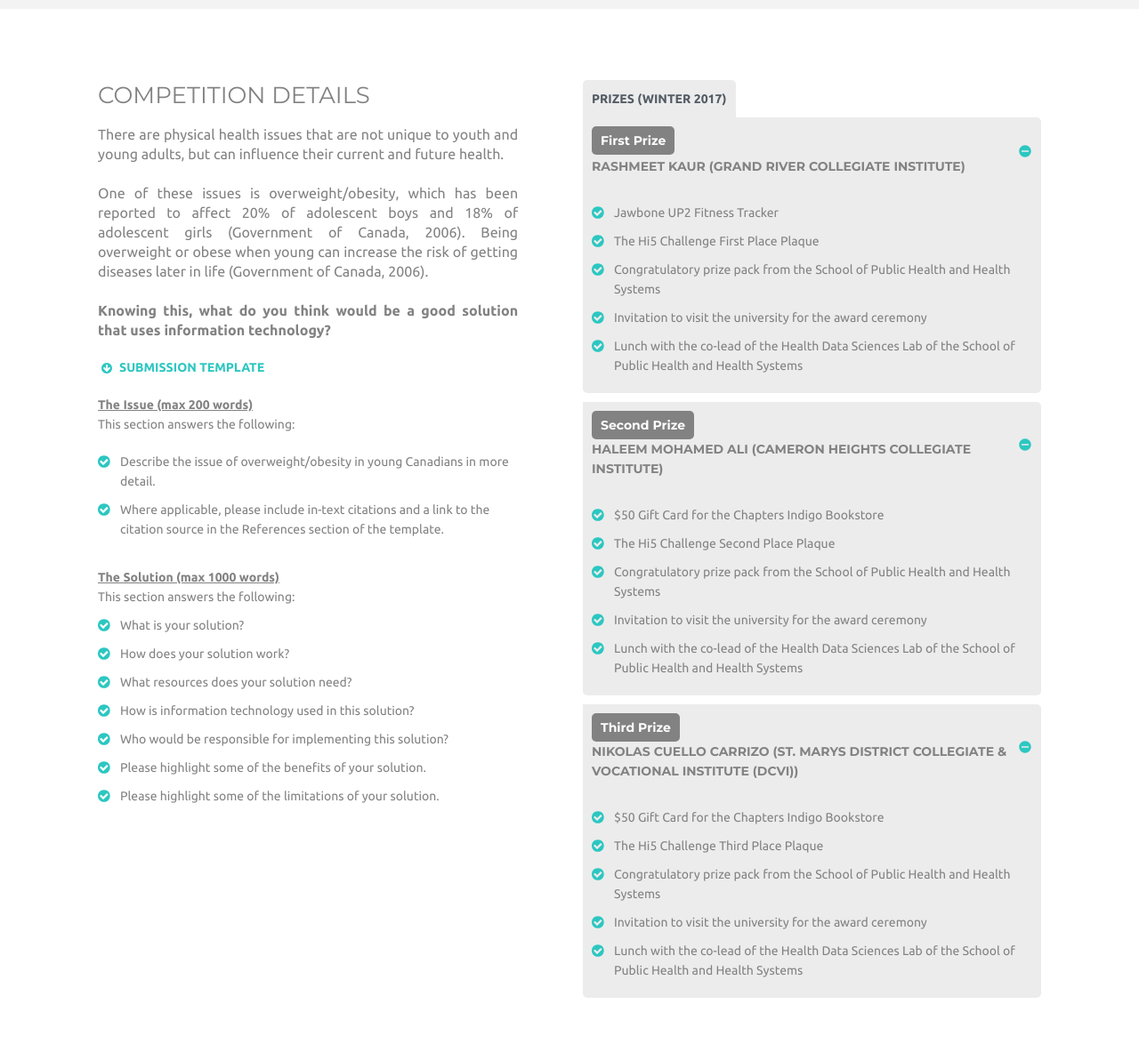
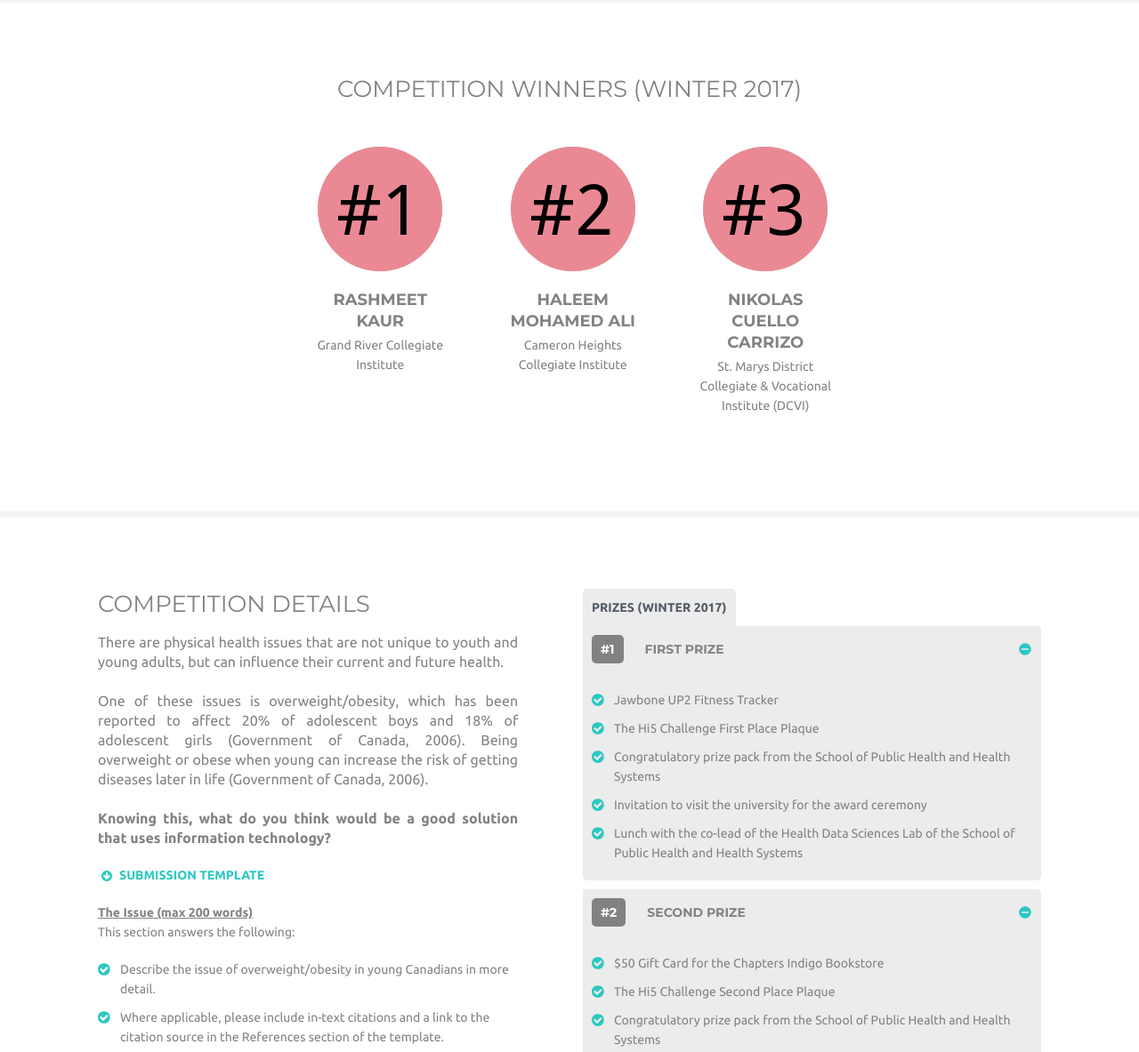
Before and after one commit to olinguyen/hi5-challenge, a plain HTML site: page index.html in a window 1280 px wide. Shown: the part 1170-2353 px from the top of the page at 89% size. Drawn offline with Linux system fonts and the light colour scheme; some packages are replaced by stand-ins of ours.

Commit message:
added section for competition winners

```diff
--- a/css/styles.css
+++ b/css/styles.css
@@ -1968,6 +1968,7 @@ input.field {
   list-style: none;
   padding: 0;
   margin: 0;
+  padding-left: 16em;
   padding-top: 2em;
   padding-bottom: 2em;
   text-align: center; }
--- a/index.html
+++ b/index.html
@@ -176,71 +176,54 @@
   </div>
 
   <hr class="hr">
-
-  <!--div class="speakers-block pad-top-60 pad-bottom-60 container">
+  <div class="speakers-block pad-top-60 pad-bottom-60 container">
     <div class="text-center pad-top-20">
-      <h2 class="h2 uppercase">Great speakers</h2>
+      <h2 class="h2 uppercase">Competition Winners (Winter 2017)</h2>
       <p class="fs-4">
-        Sed ut perspiciatis unde omnis iste natus error
       </p>
     </div>
     <ul class="event-speakers clear">
       <li class="col-6-m col-3-l">
         <div class="col-12-m no-float">
           <a class="event-speaker" href="#">
-            <img class="block" src="img/edward.jpg" alt="Edward">
+            <img class="block" src="img/number1.jpg" alt="Edward">
           </a>
-          <h3 class="uppercase fs-4 pad-top-20"><a class="event-speaker-name" href="#">Edward</a></h3>
+          <h3 class="uppercase fs-4 pad-top-20"><a class="event-speaker-name" href="#">Rashmeet Kaur</a></h3>
           <p>
-            Lorem ipsum dolor sit amet, consectetur adipisicing elit, sed do eiusmod
-            tempor incididunt ut labore et dolore.
+            Grand River Collegiate Institute
           </p>
         </div>
       </li>
       <li class="col-6-m col-3-l">
         <div class="col-12-m no-float">
           <a class="event-speaker" href="#">
-            <img class="block" src="img/lucy.jpg" alt="Lucy">
+            <img class="block" src="img/number2.jpg" alt="Haleem Mohamed Ali">
           </a>
-          <h3 class="uppercase fs-4 pad-top-20"><a class="event-speaker-name" href="#">Lucy</a></h3>
+          <h3 class="uppercase fs-4 pad-top-20"><a class="event-speaker-name" href="#">Haleem Mohamed Ali</a></h3>
           <p>
-          Lorem ipsum dolor sit amet, consectetur adipisicing elit, sed do eiusmod
-          tempor incididunt ut labore et dolore.
+          Cameron Heights Collegiate Institute
           </p>
         </div>
       </li>
       <li class="col-6-m col-3-l">
         <div class="col-12-m no-float">
           <a class="event-speaker" href="#">
-            <img class="block" src="img/nathan.jpg" alt="Nathan">
+            <img class="block" src="img/number3.jpg" alt="Nikolas Cuello Carrizo">
           </a>
-          <h3 class="uppercase fs-4 pad-top-20"><a class="event-speaker-name" href="#">Nathan</a></h3>
+          <h3 class="uppercase fs-4 pad-top-20"><a class="event-speaker-name" href="#">Nikolas Cuello Carrizo</a></h3>
           <p>
-            Lorem ipsum dolor sit amet, consectetur adipisicing elit, sed do eiusmod
-            tempor incididunt ut labore et dolore.
-          </p>
-        </div>
-      </li>
-      <li class="col-6-m col-3-l">
-        <div class="col-12-m no-float">
-          <a class="event-speaker" href="#">
-            <img class="block" src="img/jacob.jpg" alt="Jacob">
-          </a>
-          <h3 class="uppercase fs-4 pad-top-20"><a class="event-speaker-name" href="#">Jacob</a></h3>
-          <p>
-            Lorem ipsum dolor sit amet, consectetur adipisicing elit, sed do eiusmod
-            tempor incididunt ut labore et dolore.
+            St. Marys District Collegiate & Vocational Institute (DCVI)
           </p>
         </div>
       </li>
     </ul>
-    <div class="col-10-m col-6-l no-float center text-center">
+    <!--div class="col-10-m col-6-l no-float center text-center">
       <p class="fs-4 font-500">
         Sed ut perspiciatis unde omnis iste natus error sit voluptatem accusantium doloremque laudantium
       </p>
       <a class="button button-primary" href="#"><span class="icon icon-right chevron-right">Register</span></a>
-    </div>
-  </div-->
+    </div-->
+  </div>
 
   <hr class="hr">
 
@@ -303,8 +286,8 @@
                   <div class="panel-heading">
                     <h4 class="panel-title">
                       <a class="event-schedule-title" data-toggle="collapse" data-parent="#event-1" href="#event-1-auditorium-a">
-                        <span class="event-schedule-time">First Prize</span>
-                        <span class="event-schedule-name">Rashmeet Kaur (Grand River Collegiate Institute)</span>
+                        <span class="event-schedule-time">#1</span>
+                        <span class="event-schedule-name">First Prize</span>
                       </a>
                     </h4>
                   </div>
@@ -322,8 +305,8 @@
                   <div class="panel-heading">
                     <h4 class="panel-title">
                       <a class="event-schedule-title" data-toggle="collapse" data-parent="#event-1" href="#event-1-auditorium-b">
-                        <span class="event-schedule-time">Second Prize</span>
-                        <span class="event-schedule-name">Haleem Mohamed Ali (Cameron Heights Collegiate Institute)</span>
+                        <span class="event-schedule-time">#2</span>
+                        <span class="event-schedule-name">Second Prize</span>
                       </a>
                     </h4>
                   </div>
@@ -342,8 +325,8 @@
                 <div class="panel-heading">
                   <h4 class="panel-title">
                     <a class="event-schedule-title" data-toggle="collapse" data-parent="#event-1" href="#event-1-auditorium-b">
-                      <span class="event-schedule-time">Third Prize</span>
-                      <span class="event-schedule-name">Nikolas Cuello Carrizo (St. Marys District Collegiate & Vocational Institute (DCVI))</span>
+                      <span class="event-schedule-time">#3</span>
+                      <span class="event-schedule-name">Third Prize</span>
                     </a>
                   </h4>
                 </div>
@@ -360,7 +343,6 @@
                 </div>
               </div>
             </div>
-
 
             <!--div class="tab-pane" id="event-group-2">
               <div class="panel-group" id="event-2">
```
Also changed, not shown: img/number1.jpg (added), img/number2.jpg (added), img/number3.jpg (added).
